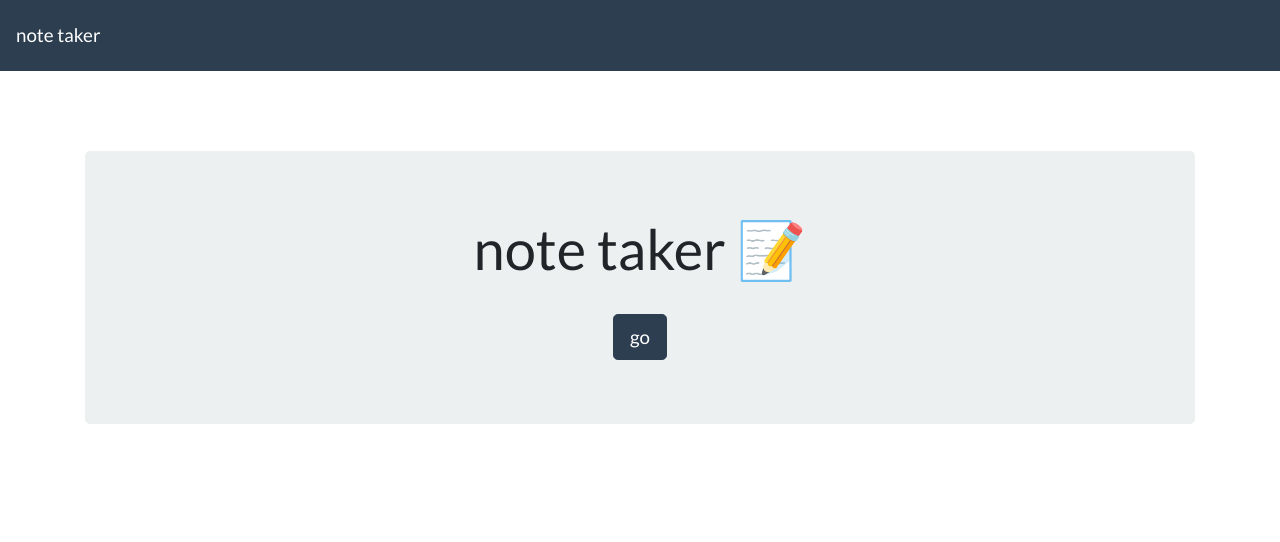
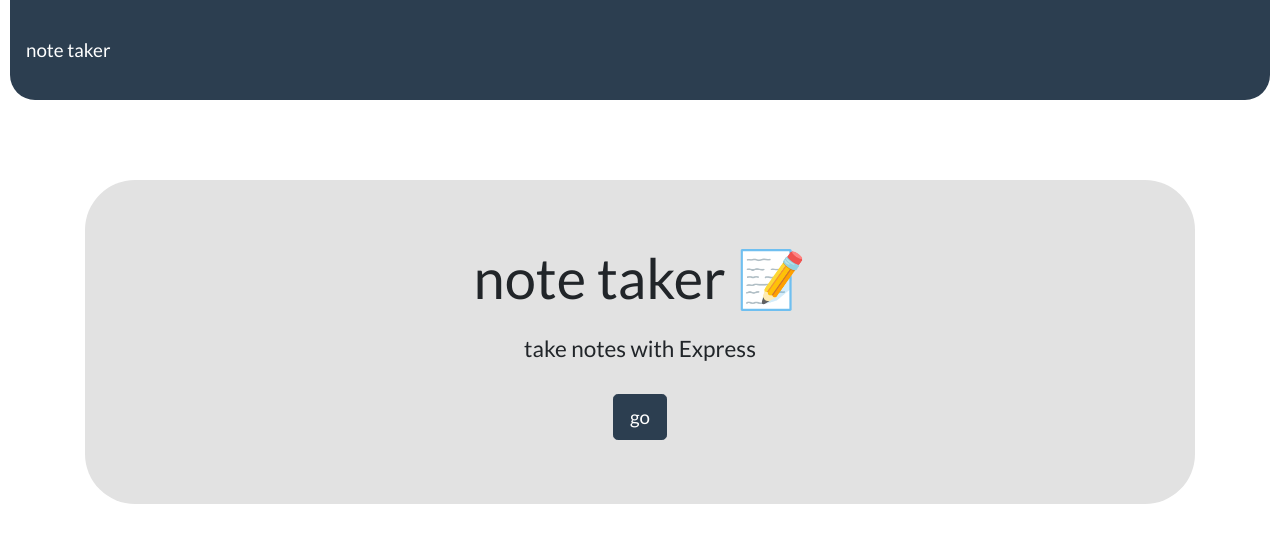
Before and after one commit to shaydaniel7/notetaker, a website: page public/index.html in a window 1280 px wide. Drawn offline with nearby package versions, Linux system fonts and the light colour scheme; no server answers.

Commit message:
finishing

```diff
--- a/public/index.html
+++ b/public/index.html
@@ -7,17 +7,18 @@
   <meta http-equiv="X-UA-Compatible" content="ie=edge">
   <title>Note Taker</title>
   <link rel="stylesheet" href="https://cdnjs.cloudflare.com/ajax/libs/bootswatch/4.1.3/flatly/bootstrap.min.css" />
+  <link rel="stylesheet" href="styles.css">
+
 </head>
 
 <body>
   <nav class="navbar navbar-dark bg-primary">
-    <a class="navbar-brand" href="/">note taker
-    </a>
+    <a class="navbar-brand" href="notes.html">note taker</a>
   </nav>
   <div class="container">
     <div style="margin-top: 80px;" class="jumbotron text-center">
       <h1 class="display-4">note taker <span role="img" aria-label="Memo">📝</span></h1>
-      <!-- <h4 class="mt-4">take notes with Express</h4> -->
+      <h4 class="mt-4">take notes with Express</h4>
       <a class="btn btn-primary btn-lg mt-4" href="/notes" role="button">go</a>
     </div>
   </div>
--- a/public/styles.css
+++ b/public/styles.css
@@ -2,6 +2,22 @@
   height: 100%;
   margin: 0;
   padding: 0;
+}
+
+.navbar {
+  background-color: rgb(30, 30, 97);
+  color: white;
+  text-align: center;
+  border-radius: 0px 0px 25px 25px;
+  box-shadow: 2px 2px 2px 0px;
+  margin-right: 10px;
+  margin-left: 10px;
+  height: 100px;
+}
+
+.jumbotron {
+  border-radius: 50px 50px 50px 50px;
+  background-color: rgb(226, 226, 226);
 }
 
 .save-note {
@@ -68,3 +84,17 @@
   padding: 20px;
   cursor: pointer;
 }
+
+.list-group-item {
+  transition-duration: 0.5s;
+  border: #000000 solid 2px;
+  background-color: rgb(226, 226, 226);
+}
+
+.list-group-item:hover {
+  background-color: rgb(126, 126, 126);
+}
+
+.list-group-item:active {
+  background-color: rgb(90, 90, 90);
+}
```
Also changed, not shown: public/notes.html (+2 -1 lines).
